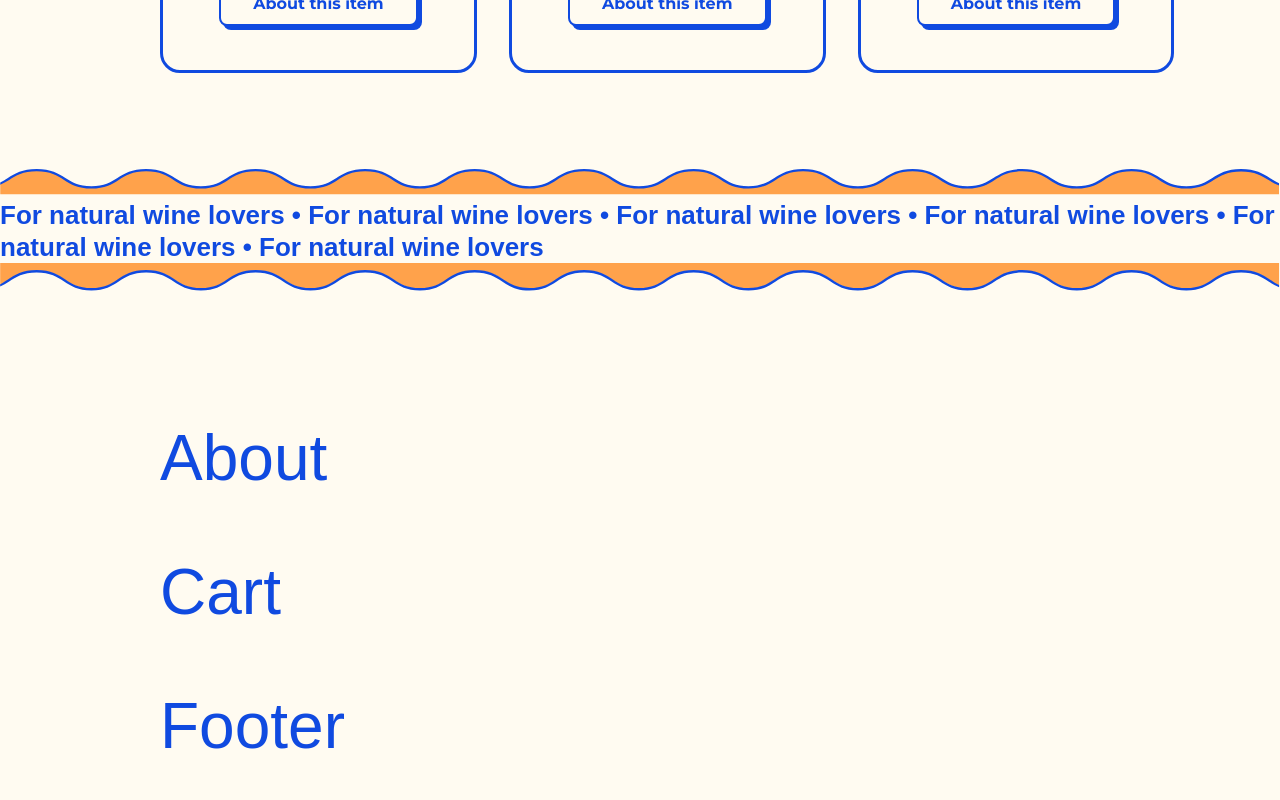
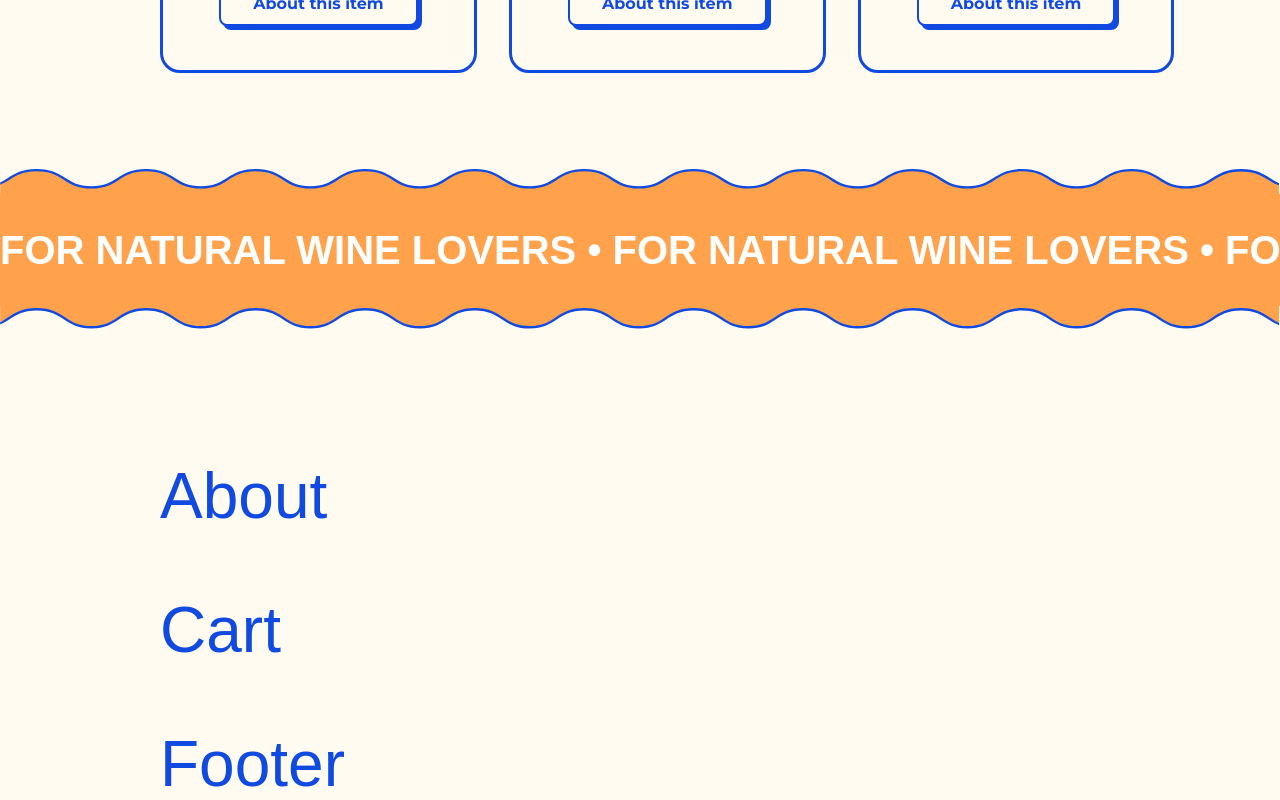
Before and after one commit to josh-merrill/natural-wine-club, a React (Vite) app: page / in a window 1280 px wide. Shown: the part 2718-3518 px from the top of the page. Before the commit the page ends 3480 px from the top, so only its background shows below. Built offline with nearby package versions, Linux system fonts and the light colour scheme; a web font is replaced by a local one.

Commit message:
FIX: Update to banner html classNames

```diff
--- a/src/components/banner/Banner.jsx
+++ b/src/components/banner/Banner.jsx
@@ -5,15 +5,15 @@ import wavyBorderBottom from "../../assets/orange-wave-bottom.svg";
 export default function Banner() {
   return (
     <div className="banner--container">
-      <div className="curved-div upper">
+      <div className="banner--wrapper-upper">
         <img src={wavyBorderTop} alt="A beautiful wavy border" />
       </div>
-      <div className="curved-div">
+      <div className="banner--wrapper">
         <h3>
           For natural wine lovers • For natural wine lovers • For natural wine lovers • For natural wine lovers • For natural wine lovers • For natural wine lovers
         </h3>
         </div>
-        <div className="curved-div-lower">
+        <div className="banner--wrapper-lower">
         <img src={wavyBorderBottom} alt="A beautiful wavy border" />
       </div>
     </div>
```
